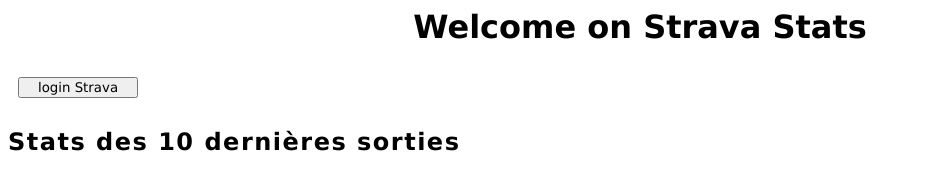
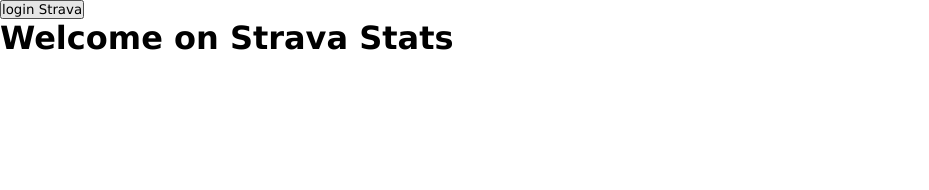
Before and after one commit to Davsgr/Strava-Stats, a plain HTML site: page index.html in a window 1280 px wide. Shown: the whole page, without its empty margins (0-929 px from the left). Drawn offline with Linux system fonts and the light colour scheme.

Commit message:
redefined the template based on Figma structure

```diff
--- a/index.html
+++ b/index.html
@@ -8,14 +8,17 @@
 </head>
 <body>
     <div class="header">
-        <h1 class="title">Welcome on Strava Stats</h1>
+        <button class="loggin">login Strava</button>
+        <button class="loggout">logout Strava</button>
+        <div class="title">
+            <h1>Welcome on Strava Stats</h1>
+        </div>
+        <!-- img profile -->
     </div>
 
-    <button class="loggin">login Strava</button>
-    <button class="loggout">logout Strava</button>
-
     <div class="stats">
-        <h2>Stats des 10 dernières sorties</h2>
+        <div class="stats-title"></div>
+        <!-- <h2>Stats des 10 dernières sorties</h2> -->
         <ul class="last-ride"></ul>
     </div>
     <script src="/scripts/ui.js"></script>
--- a/scripts/ui.js
+++ b/scripts/ui.js
@@ -3,6 +3,7 @@
 loggout.style.display = 'none';
 const title = document.querySelector('.title');
 const header = document.querySelector('.header');
+const statsTitle = document.querySelector('.stats-title');
 const lastRide = document.querySelector('.last-ride');
 
 loggin.addEventListener('click', () =>{
@@ -16,11 +17,12 @@
 const addImgProfil = (linkImg) => {
     const img = document.createElement('img');
     img.src= linkImg;
-    header.appendChild(img);
+    header.insertBefore(img,title);
     console.log(img);
  }
 
  const updateActivitesUI = (activities) => {
+     console.log(activities);
      activities.forEach( activite => {
         if (activite.type === 'Run'){
             const html = `<li>distance: ${(activite.distance/1000).toFixed(2)} km Sport : <i class="fas fa-running"></i></li>`;
@@ -46,7 +48,11 @@
     addImgProfil(athlete.athlete.profile);
     loggin.style.display = 'none';
     loggout.style.display = 'block';
-    title.innerHTML = `${athlete.athlete.firstname} ${athlete.athlete.lastname}`;
+    title.innerHTML = `<h1>${athlete.athlete.firstname} ${athlete.athlete.lastname}</h1>
+                        <h2>${athlete.athlete.country}</h2>`;
+
+    const titleActivities = `<h2>Last 10 activities</h2>`;
+    statsTitle.innerHTML = titleActivities;
 
     getAthleteStats(athlete.athlete.id, athlete.access_token)
         .then( res => console.log('Stats athlete' , res))
--- a/styles/style.css
+++ b/styles/style.css
@@ -1,5 +1,7 @@
 *{
     font-family: 'Lucida Sans', 'Lucida Sans Regular', 'Lucida Grande', 'Lucida Sans Unicode', Geneva, Verdana, sans-serif;
+    margin: 0;
+    padding: 0;
 }
 
 
@@ -8,22 +10,3 @@
     border: 1px solid rgb(0, 0, 0);
     height: 130px;
 }
-
-h1{
-    font-size: 2em;
-    display: flex;
-    justify-content: center;
-}
-
-button{
-    width: 120px;
-    margin: 10px;
-}
-
-.stats{
-    letter-spacing: 1.5px;
-}
-
-.stats i {
-    padding: 0 10px;
-}
```
